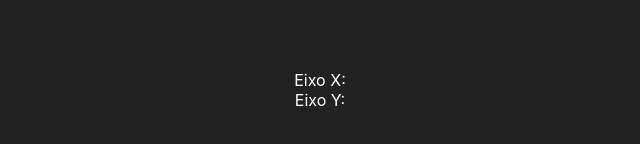
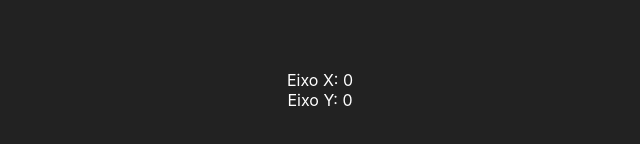
Before and after one commit to codingscode/Framework-Next, a Next.js app in the folder 001/exercicos-1/: page /estado/mouse in a window 1280 px wide. Shown: the part 310-454 px from the top of the page, without its empty margins (320-960 px from the left). Built offline with nearby package versions, Linux system fonts and the light colour scheme.

Commit message:
parte 55

```diff
--- a/001/exercicos-1/pages/estado/mouse.jsx
+++ b/001/exercicos-1/pages/estado/mouse.jsx
@@ -3,16 +3,22 @@
 
 export default function mouse() {
 
+   let x = 0
+   let y = 0
+
+
    const estilos = { display: 'flex', flexDirection: 'column', justifyContent: 'center', alignItems: 'center', backgroundColor: "#222", color: "#fff", height: '100vh' }
 
    function quandoMove(ev) {
-      console.log(ev.clientX, ev.clientX)
+      //console.log(ev.clientX, ev.clientX)
+      x = ev.clientX
+      y = ev.clientY
    }
 
    return (
       <div style={ estilos } onMouseMove={quandoMove} >
-         <span>Eixo X: </span>
-         <span>Eixo Y: </span>
+         <span>Eixo X: {x}</span>
+         <span>Eixo Y: {y}</span>
       </div>
    )
 }
```
Also changed, not shown: 1 other file (tests, documents, lock files or other folders).
